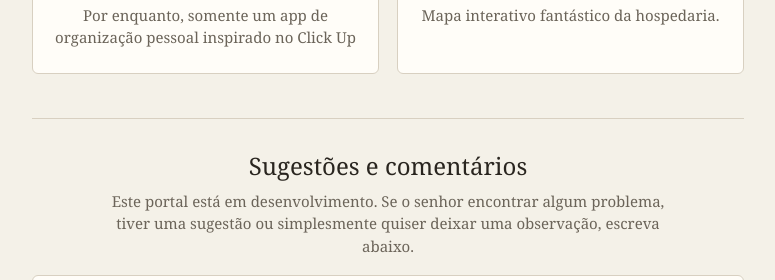
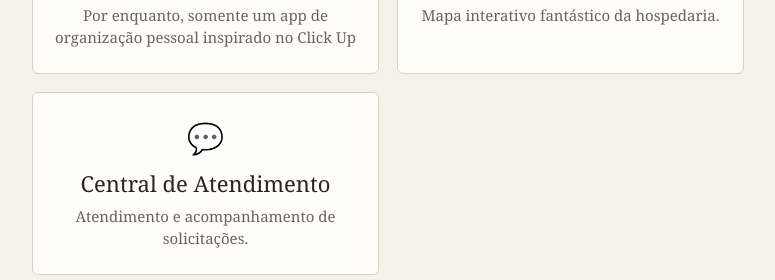
Before and after one commit to fr-pius/Alce, a plain HTML site: page index.html in a window 1280 px wide. Shown: the part 672-952 px from the top of the page, without its empty margins (252-1027 px from the left). Drawn offline with Linux system fonts and the light colour scheme.

Commit message:
Adicionar acesso à Central de Atendimento no portal

```diff
--- a/index.html
+++ b/index.html
@@ -626,6 +626,30 @@
         </a>
 
 
+        <!-- =================================================
+             CENTRAL DE ATENDIMENTO
+             ================================================= -->
+
+        <a
+          class="aplicacao"
+          href="https://script.google.com/a/macros/mosteirodasantacruz.org.br/s/AKfycbwWTR1nEPrEHvjxFgkRZh3fGpdgltIHOvshwMxiN6teeqqDJ1VRhqYJe3oFRonDZ_E/exec"
+        >
+
+          <div class="icone">
+            💬
+          </div>
+
+          <div class="nome">
+            Central de Atendimento
+          </div>
+
+          <div class="descricao">
+            Atendimento e acompanhamento de solicitações.
+          </div>
+
+        </a>
+
+
       </div>
 
     </section>
```
